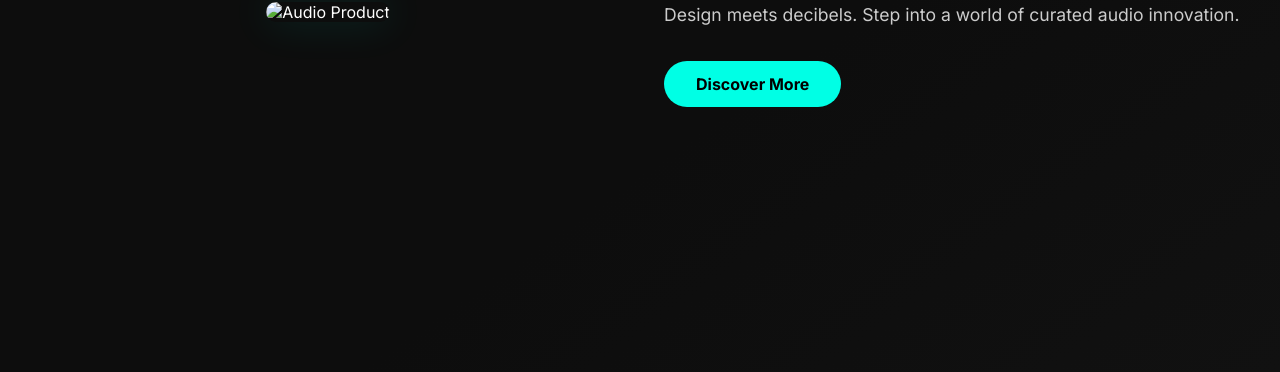
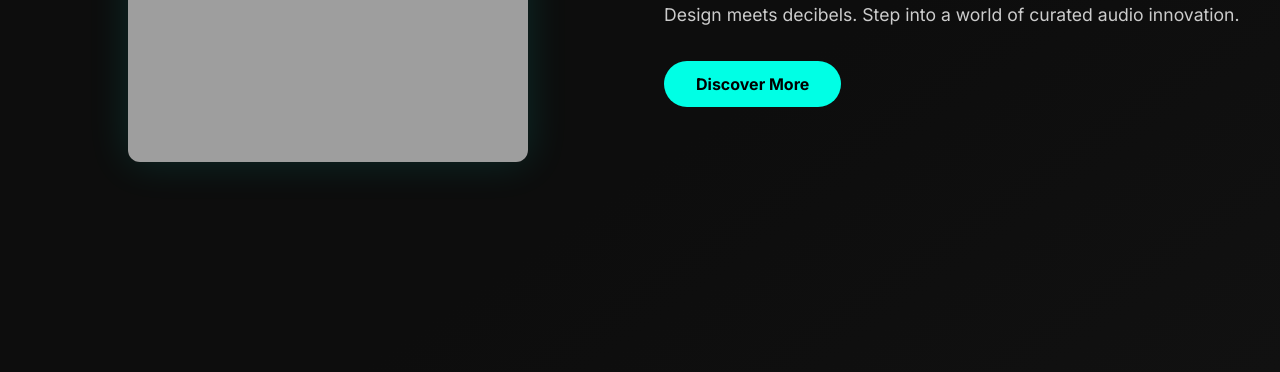
Before and after one commit to LordofCinder1/WD-Seatwork-2, a plain HTML site: page pages/hero3/index.html in a window 1280 px wide. Shown: the part 430-802 px from the top of the page. Drawn offline with Linux system fonts and the light colour scheme; the site is published under a folder, as on GitHub Pages, so addresses that start at the root find nothing.

Commit message:
feat(hero3): connected css to html for image hover effects

```diff
--- a/pages/hero3/index.html
+++ b/pages/hero3/index.html
@@ -32,7 +32,7 @@
   <section class="hero">
     <div class="hero-grid">
       <div class="hero-image">
-  <img src="/assets/img/3d-music-related-scene.jpg" alt="Audio Product" />
+  <img src="../../pages/hero3/assets/img/3d-music-related-scene.jpg" alt="Audio Product" />
 </div>
 
       <div class="hero-text">
```
